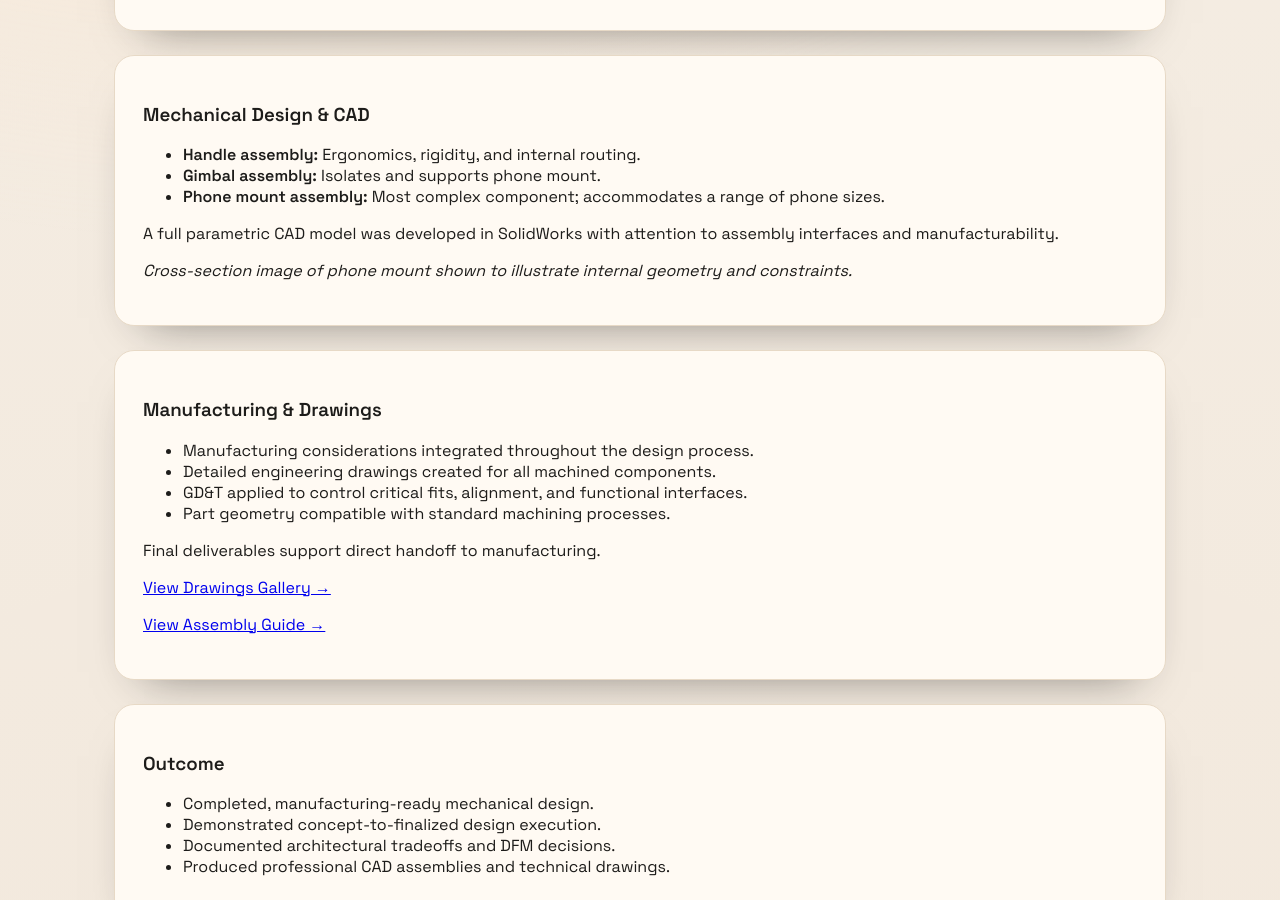
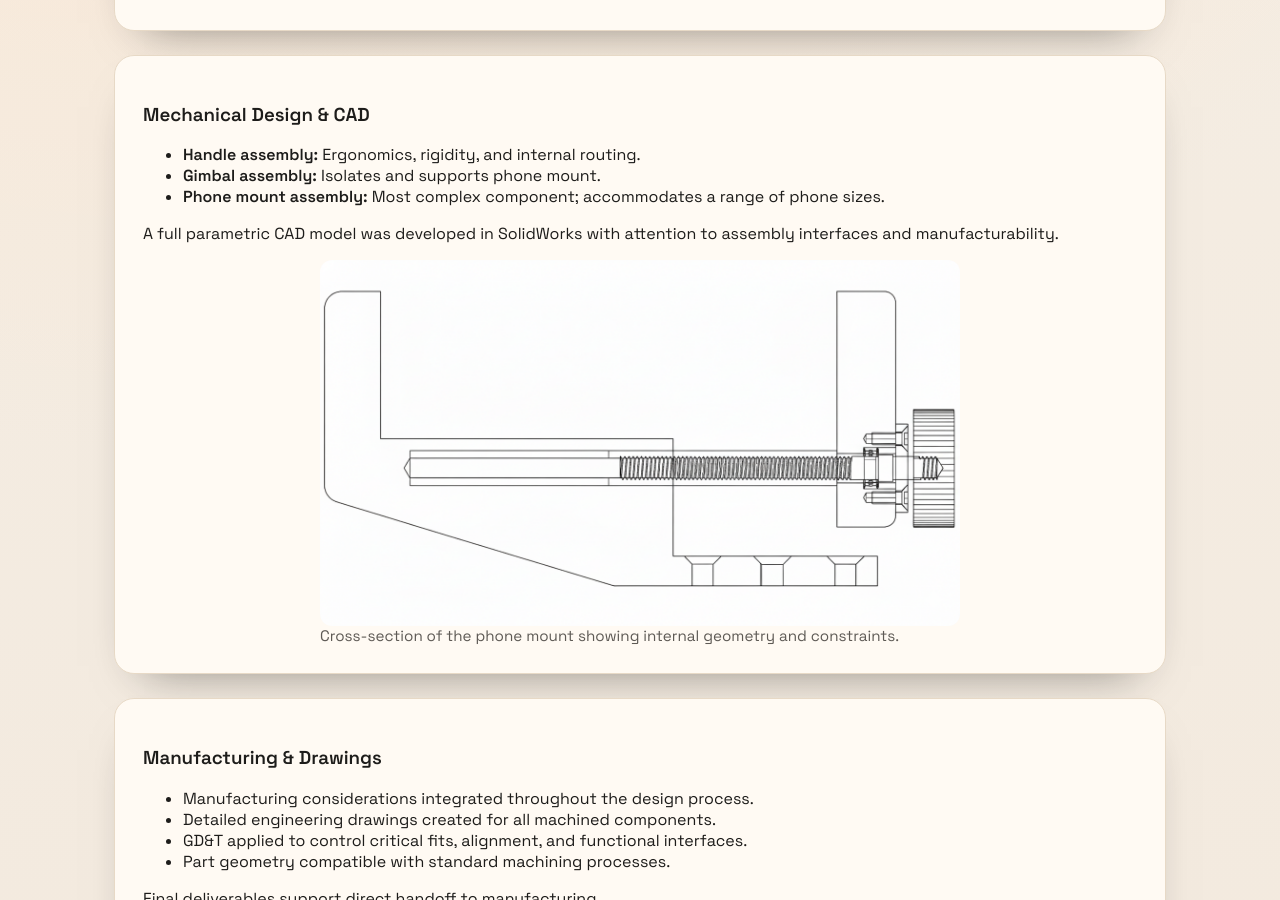
Before and after one commit to adamvaughan10/adamvaughan10.github.io, a Jekyll site: the page built from projects/phone-gimbal.md, in a window 1280 px wide and 900 px high, scrolled down 1969 px. Built offline with Jekyll 4.4.1, drawn with Linux system fonts in a browser that asks for light colours.

Commit message:
added video, and picture for laser and gimbal

```diff
--- a/projects/phone-gimbal.md
+++ b/projects/phone-gimbal.md
@@ -57,7 +57,10 @@ title: Phone Gimbal
     <li><strong>Phone mount assembly:</strong> Most complex component; accommodates a range of phone sizes.</li>
   </ul>
   <p>A full parametric CAD model was developed in SolidWorks with attention to assembly interfaces and manufacturability.</p>
-  <p><em>Cross-section image of phone mount shown to illustrate internal geometry and constraints.</em></p>
+  <figure class="project-figure project-figure-narrow">
+    <img src="{{ '/assets/projects/gimbal/cross_section.png' | relative_url }}" alt="Cross-section of the phone mount showing internal geometry">
+    <figcaption class="tagline">Cross-section of the phone mount showing internal geometry and constraints.</figcaption>
+  </figure>
 </section>
 
 <section class="section-card">
```
Also changed, not shown: projects/turret-guided-laser-pointer.md (+7 -0 lines), assets/projects/gimbal/cross_section.png (added), 4 other files.
